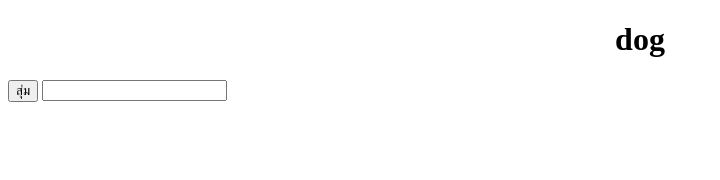
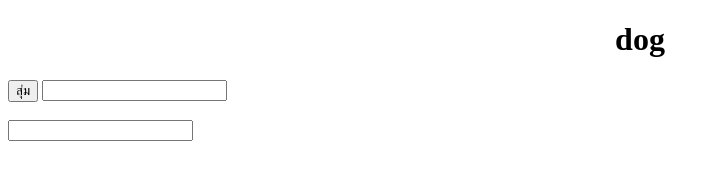
Before and after one commit to xsieux292/Hack-kratone-Project, a plain HTML site: page index.html in a window 1280 px wide. Shown: the whole page, without its empty margins (0-720 px from the left). Drawn offline with Linux system fonts and the light colour scheme.

Commit message:
Update index.html

```diff
--- a/index.html
+++ b/index.html
@@ -11,8 +11,8 @@
     </CENTER>
     <button type="button">สุ่ม</button>
 
-    <input type="text" id="lname" name="lname"><br><br>
-
+    <input type="text" id="num"><br><br>
+    <input type="text" id="num"><br><br>
   </form>
 
 </BODY>
```
